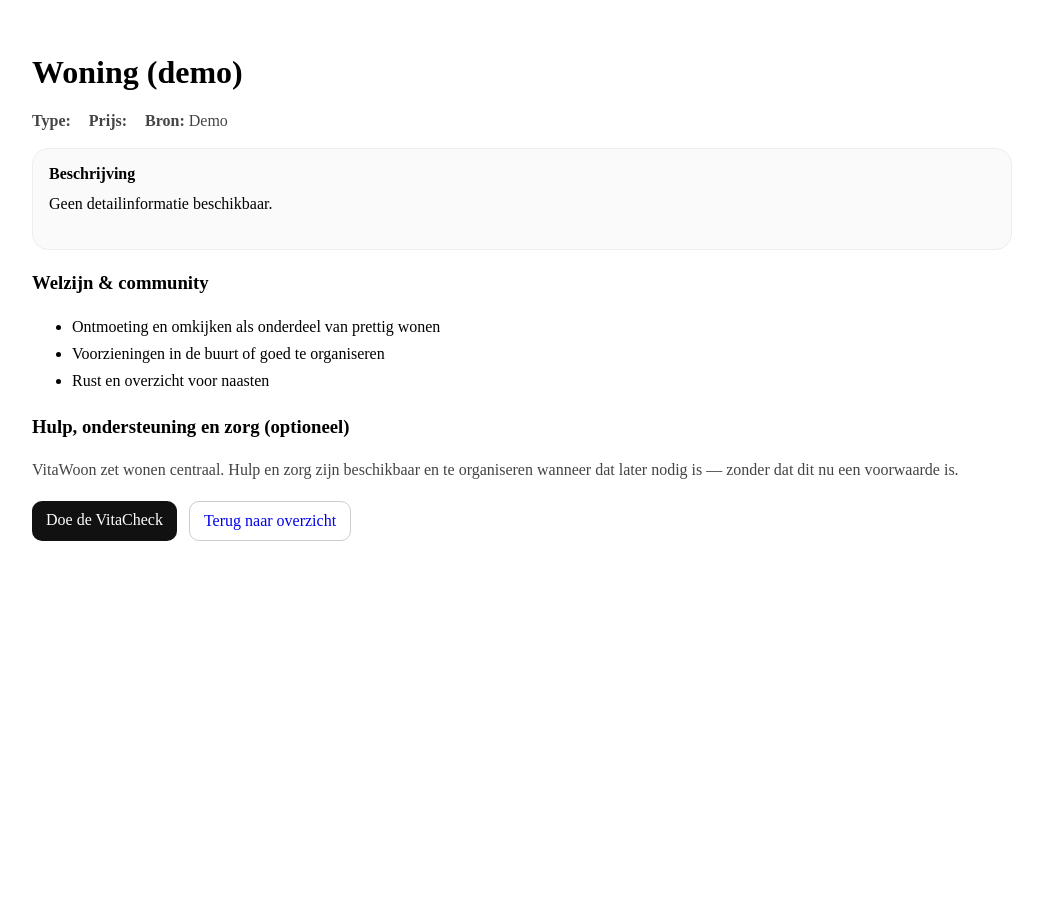
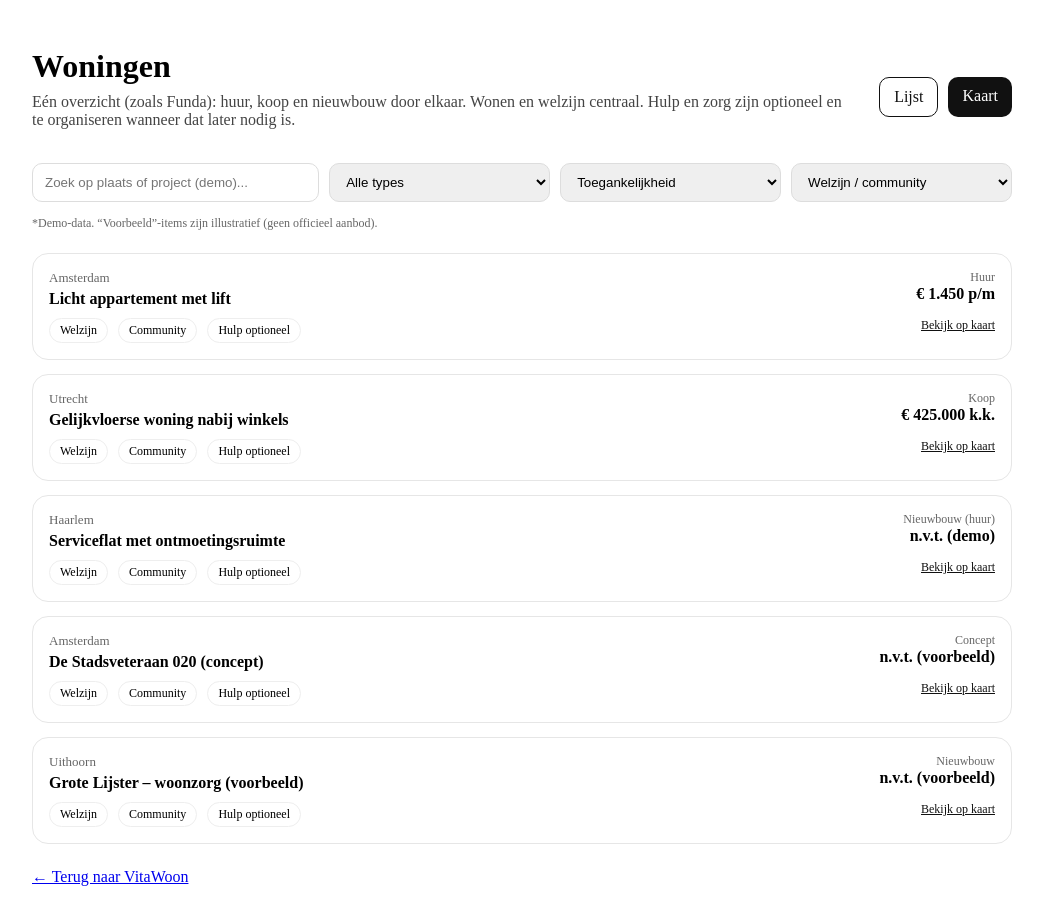
Before and after one commit to 4gcnny5cxp-dot/vitawoon-demo, a Next.js app: page /woningen/kaart in a window 1280 px wide. Shown: the top 924 px of the page, without its empty margins (118-1161 px from the left). Before the commit the page ends 800 px from the top, so only its background shows below. Built offline with nearby package versions, Linux system fonts and the light colour scheme.

Commit message:
Create kaart.tsx

```diff
--- /dev/null
+++ b/pages/woningen/kaart.tsx
@@ -0,0 +1,98 @@
+export default function Woningen() {
+  const listings = [
+    { id: "vw-1", title: "Licht appartement met lift", place: "Amsterdam", label: "Huur", price: "€ 1.450 p/m", lat: 52.3676, lon: 4.9041 },
+    { id: "vw-2", title: "Gelijkvloerse woning nabij winkels", place: "Utrecht", label: "Koop", price: "€ 425.000 k.k.", lat: 52.0907, lon: 5.1214 },
+    { id: "vw-3", title: "Serviceflat met ontmoetingsruimte", place: "Haarlem", label: "Nieuwbouw (huur)", price: "n.v.t. (demo)", lat: 52.3874, lon: 4.6462 },
+    { id: "am-stadsveteraan", title: "De Stadsveteraan 020 (concept)", place: "Amsterdam", label: "Concept", price: "n.v.t. (voorbeeld)", lat: 52.3728, lon: 4.8936 },
+    { id: "bi-grote-lijster", title: "Grote Lijster – woonzorg (voorbeeld)", place: "Uithoorn", label: "Nieuwbouw", price: "n.v.t. (voorbeeld)", lat: 52.2370, lon: 4.8266 }
+  ];
+
+  return (
+    <main style={{ padding: "40px", maxWidth: "980px", margin: "0 auto" }}>
+      <div style={{ display: "flex", justifyContent: "space-between", gap: 12, flexWrap: "wrap", alignItems: "center" }}>
+        <div>
+          <h1 style={{ margin: 0 }}>Woningen</h1>
+          <p style={{ marginTop: 8, color: "#444", maxWidth: 820 }}>
+            Eén overzicht (zoals Funda): huur, koop en nieuwbouw door elkaar. Wonen en welzijn centraal.
+            Hulp en zorg zijn optioneel en te organiseren wanneer dat later nodig is.
+          </p>
+        </div>
+
+        <div style={{ display: "flex", gap: 10 }}>
+          <a href="/woningen" style={{ padding: "10px 14px", borderRadius: 10, border: "1px solid #111", textDecoration: "none", color: "#111" }}>
+            Lijst
+          </a>
+          <a href="/woningen/kaart" style={{ padding: "10px 14px", borderRadius: 10, background: "#111", color: "#fff", textDecoration: "none" }}>
+            Kaart
+          </a>
+        </div>
+      </div>
+
+      <div style={{ marginTop: 18, display: "grid", gap: 10, gridTemplateColumns: "1.3fr 1fr 1fr 1fr" }}>
+        <input placeholder="Zoek op plaats of project (demo)..." style={{ padding: "10px 12px", borderRadius: 10, border: "1px solid #ddd" }} />
+        <select style={{ padding: "10px 12px", borderRadius: 10, border: "1px solid #ddd" }}>
+          <option>Alle types</option>
+          <option>Huur</option>
+          <option>Koop</option>
+          <option>Nieuwbouw</option>
+          <option>Concept</option>
+        </select>
+        <select style={{ padding: "10px 12px", borderRadius: 10, border: "1px solid #ddd" }}>
+          <option>Toegankelijkheid</option>
+          <option>Lift</option>
+          <option>Gelijkvloers</option>
+          <option>Drempelvrij</option>
+        </select>
+        <select style={{ padding: "10px 12px", borderRadius: 10, border: "1px solid #ddd" }}>
+          <option>Welzijn / community</option>
+          <option>Ontmoeting</option>
+          <option>Activiteiten</option>
+          <option>Omkijken</option>
+        </select>
+      </div>
+
+      <div style={{ marginTop: 14, fontSize: 12, color: "#666" }}>
+        *Demo-data. “Voorbeeld”-items zijn illustratief (geen officieel aanbod).
+      </div>
+
+      <div style={{ display: "grid", gap: 14, marginTop: 22 }}>
+        {listings.map((x) => (
+          <a
+            key={x.id}
+            href={`/woningen/${encodeURIComponent(x.id)}`}
+            style={{ border: "1px solid #e6e6e6", borderRadius: 16, padding: 16, textDecoration: "none", color: "inherit" }}
+          >
+            <div style={{ display: "flex", justifyContent: "space-between", gap: 12, flexWrap: "wrap" }}>
+              <div>
+                <div style={{ fontSize: 13, color: "#666" }}>{x.place}</div>
+                <div style={{ fontWeight: 600, marginTop: 4 }}>{x.title}</div>
+              </div>
+              <div style={{ textAlign: "right" }}>
+                <div style={{ fontSize: 12, color: "#666" }}>{x.label}</div>
+                <div style={{ fontWeight: 600 }}>{x.price}</div>
+              </div>
+            </div>
+
+            <div style={{ marginTop: 10, display: "flex", gap: 10, flexWrap: "wrap" }}>
+              <span style={{ border: "1px solid #eee", padding: "4px 10px", borderRadius: 999, fontSize: 12 }}>Welzijn</span>
+              <span style={{ border: "1px solid #eee", padding: "4px 10px", borderRadius: 999, fontSize: 12 }}>Community</span>
+              <span style={{ border: "1px solid #eee", padding: "4px 10px", borderRadius: 999, fontSize: 12 }}>Hulp optioneel</span>
+
+              <a
+                href={`/woningen/kaart?focus=${encodeURIComponent(x.id)}`}
+                onClick={(e) => e.stopPropagation()}
+                style={{ marginLeft: "auto", fontSize: 12, textDecoration: "underline", color: "#111" }}
+              >
+                Bekijk op kaart
+              </a>
+            </div>
+          </a>
+        ))}
+      </div>
+
+      <p style={{ marginTop: 24 }}>
+        <a href="/">← Terug naar VitaWoon</a>
+      </p>
+    </main>
+  );
+}
```
